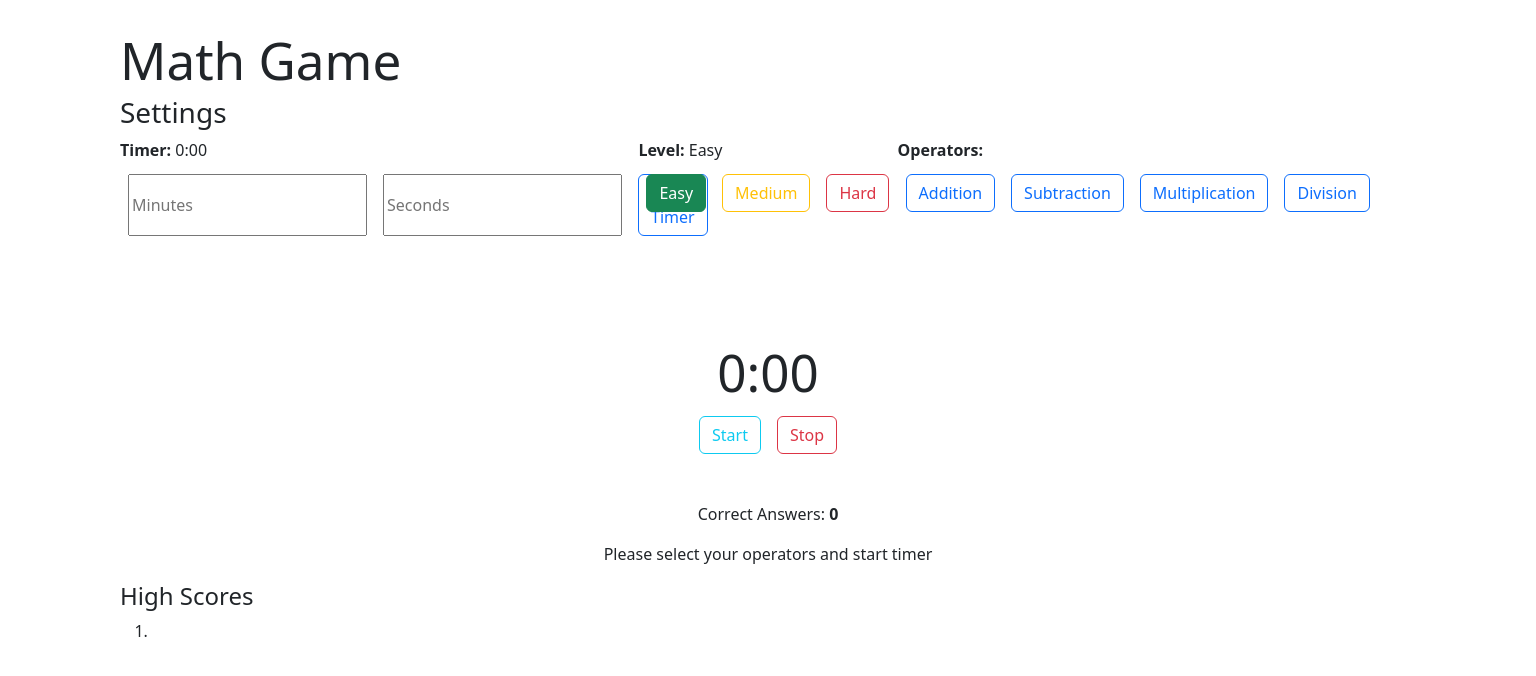
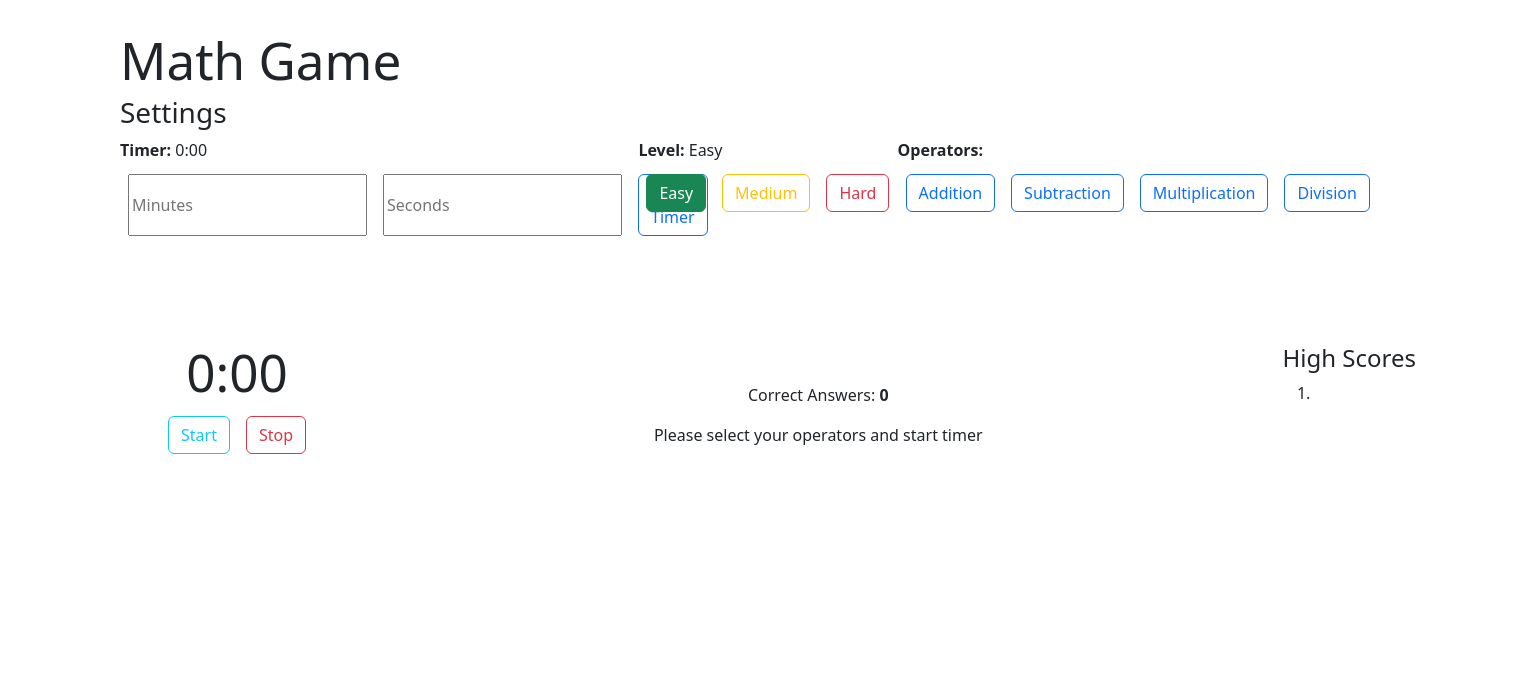
Before and after one commit to BriGuy520/math-game, a React (Vite) app: page / in a window 1536 px wide. Shown: the top 676 px of the page. Built offline with nearby package versions, Linux system fonts and the light colour scheme.

Commit message:
added a time check to the add correct total functionality

```diff
--- a/src/App.css
+++ b/src/App.css
@@ -69,7 +69,6 @@
   }
 
   .game-container {
-    flex-direction: column;
     margin-top: 100px;
   }
 
--- a/src/components/Board.tsx
+++ b/src/components/Board.tsx
@@ -51,7 +51,7 @@ const Board = ({timeLeft, startTimer, operators}: BoardProps) => {
 
       console.log(answer);
 
-      if(answer === parseInt(guess)){
+      if(answer === parseInt(guess) && timeLeft > 0){
         setCorrect(correct + 1);
       }
 
--- a/src/components/Scores.tsx
+++ b/src/components/Scores.tsx
@@ -1,5 +1,4 @@
 import React from 'react';
-
 
 const Scores = () => {
 
```
